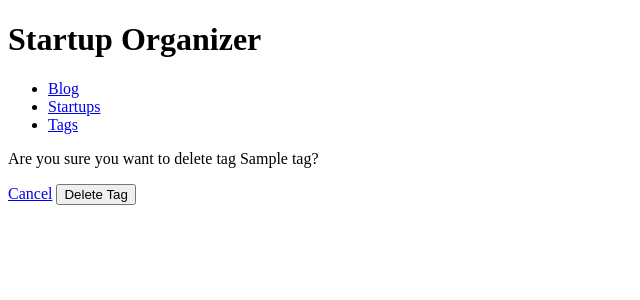
After one commit to zeneli/startuporganizer, a Django app: template organizer/templates/organizer/tag_confirm_delete.html in a window 1280 px wide. The commit adds this page. Shown: the top 300 px of the page, without its empty margins (0-640 px from the left). Run offline with Django 3.2, Linux system fonts and the light colour scheme; the template is opened without the code that fills it: most values are stand-ins (such as "Sample title", 1, 10 or a date in 2020).

Commit message:
tag_form template: Create update and delete tag form templates.
Minor changes to tag_form.html.

```diff
--- /dev/null
+++ b/organizer/templates/organizer/tag_confirm_delete.html
@@ -0,0 +1,18 @@
+{% extends parent_template|default:"organizer/base_organizer.html" %}
+
+{% block title %}
+{{ block.super }} - Delete Tag
+{% endblock %}
+
+{% block content %}
+<div>
+  <div>
+    <form action="{{ tag.get_delete_url }}" method="post">
+      {% csrf_token %}
+      <p>Are you sure you want to delete tag {{ tag.name }}?</p>
+      <a href="{{ tag.get_absolute_url }}">Cancel</a>
+      <button type="submit">Delete Tag</button>
+    </form>
+  </div>
+</div>
+{% endblock %}
```
Also changed, not shown: organizer/templates/organizer/tag_form_update.html (added, +17 -0 lines), organizer/templates/organizer/tag_form.html (line endings or trailing spaces).
